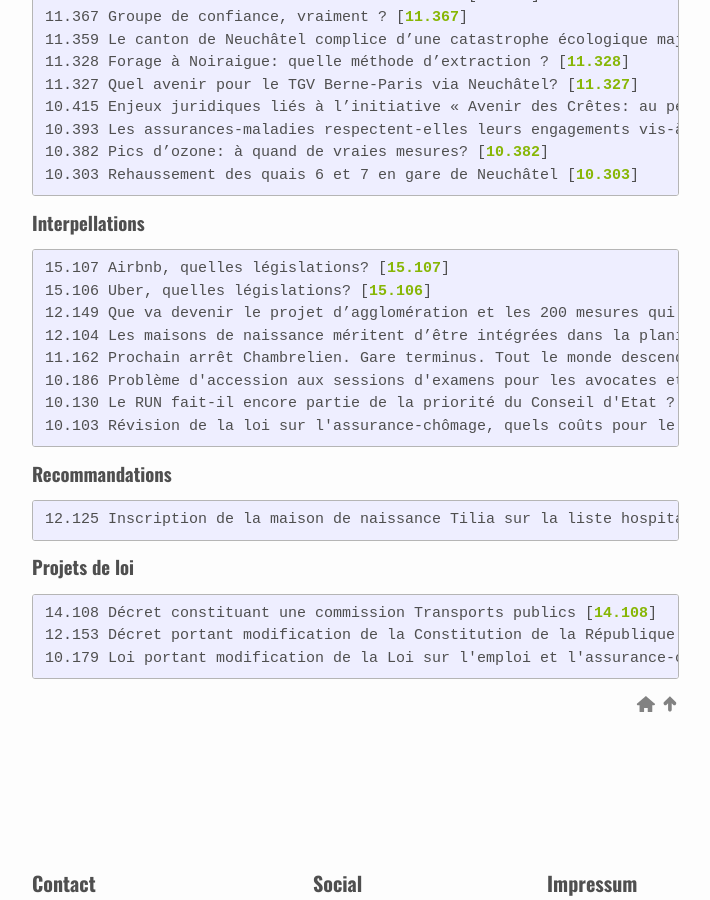
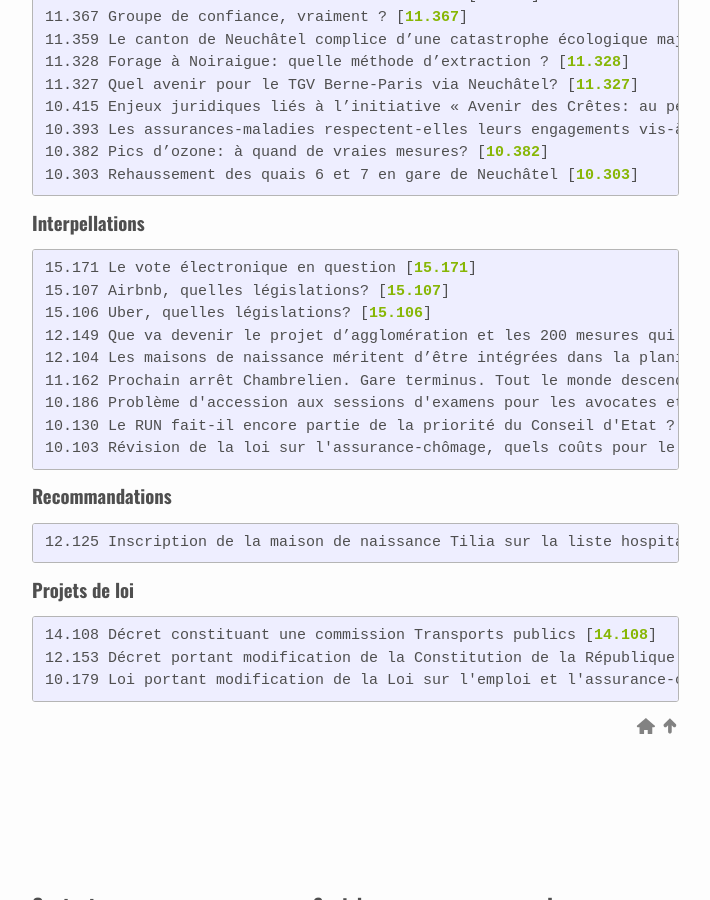
Before and after one commit to ffivaz/ffivaz.github.io, a Jekyll site: the page built from props.html, in a window 1280 px wide and 900 px high, scrolled down 1064 px. Shown: the whole window, without its empty margins (18-728 px from the left). Built offline with Jekyll 4.4.1, drawn with Linux system fonts in a browser that asks for light colours; nearby versions of some CDN libraries; comment, search, counter and statistics services are not loaded.

Commit message:
Ajout interpellation 15.171

```diff
--- a/_data/interpellations.json
+++ b/_data/interpellations.json
@@ -1,5 +1,10 @@
 {
   "interpellations": [
+    {
+      "id": "15.171",
+      "title": "Le vote électronique en question",
+      "date": "2015-09-28"
+    },
     {
       "id": "15.107",
       "title": "Airbnb, quelles législations?",
```
Also changed, not shown: 1 other file.
